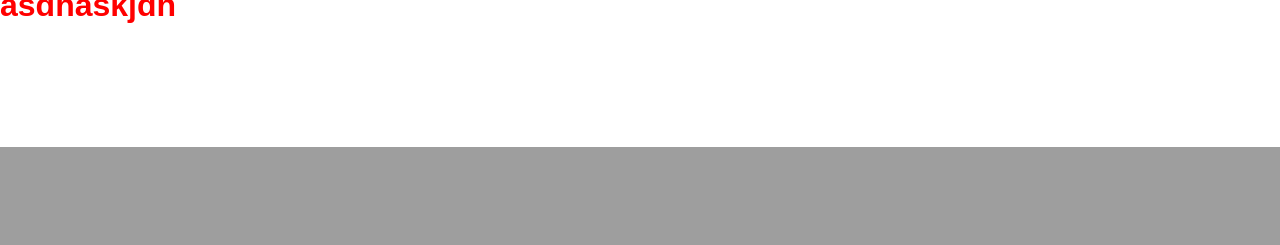
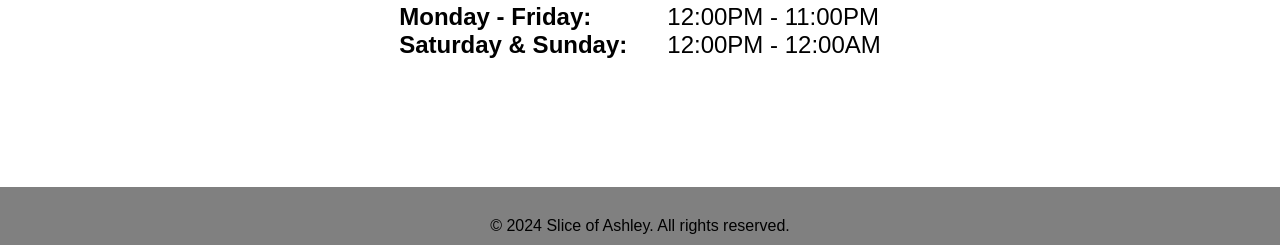
Before and after one commit to ThisIs-RJP/pizzaDjangoWebApp, a Django app: page / in a window 1280 px wide. Shown: the part 653-898 px from the top of the page. Before the commit the page ends 800 px from the top, so only its background shows below. Run offline with Django 5.2, Linux system fonts and the light colour scheme; some web fonts are replaced.

Commit message:
Added footer

```diff
--- a/static/css/css.css
+++ b/static/css/css.css
@@ -6,6 +6,21 @@ html, body  {
 }
 
 /* ##### DEFAULT SETTINGS ##### */
+
+/* ##### FOOTER ##### */
+
+footer {
+    margin-top: 10%;
+    background-color: grey;
+}
+
+.footerText {
+    display: flex;
+    justify-content: center;
+}
+/* ##### END OF FOOTER ##### */
+
+
 
 /* NAVIGATION BAR CODE /////////////////////////////////////////////////////////////////////////////////////////////  */
 
@@ -95,9 +110,38 @@ li {
 }
 
 .openingTimes {
-    margin-top: 10%;
+    margin-top: 5%;
+    display: flex;
+    justify-content: center;
 }
 
 .openingTimes h1 {
-    color: red;
+    font-weight: 100;
 }
+
+.line {
+    width: 100px;
+    border-top: 2px solid black;
+    margin-top: 40px;
+    margin-right: 30px;
+}
+
+.line2 {
+    width: 100px;
+    border-top: 2px solid black;
+    margin-top: 40px;
+    margin-left: 30px;
+}
+
+.times {
+    display: flex;
+    justify-content: center;
+}
+
+.times p1 {
+    font-size: 150%;
+}
+
+.timesTimes {
+    margin-left: 40px;
+}
--- a/templates/templates/base.html
+++ b/templates/templates/base.html
@@ -23,4 +23,11 @@
        <!-- Content provided by other templates will be filled in here -->
     {% endblock %}
 	</body>
+    <footer>
+        <div class="footerText" style="padding-top: 30px; padding-bottom: 10px;">
+            <p1>
+                © 2024 Slice of Ashley. All rights reserved.
+            </p1>
+        </div>
+    </footer>
 </html>
--- a/templates/templates/index.html
+++ b/templates/templates/index.html
@@ -56,10 +56,36 @@
     </div>
 
     <div class="openingTimes">
+        <div class="line">
+            &nbsp;
+        </div>
         <h1>
-            asdhaskjdh
+            Opening Times
         </h1>
+        <div class="line2">
+            &nbsp;
+        </div>
     </div>
+
+    <div class="times">
+        <div style="font-weight: bolder;">
+            <p1>
+                Monday - Friday:
+                <br>
+                Saturday & Sunday:
+            </p1>
+        </div>
+
+        <div class="timesTimes">
+            <p1>
+                12:00PM - 11:00PM
+                <br>
+                12:00PM - 12:00AM
+            </p1>
+        </div>
+
+    </div>
+
 
     <!-- <h1>
         <img src="static/images/brickWall.jpg" />
```
